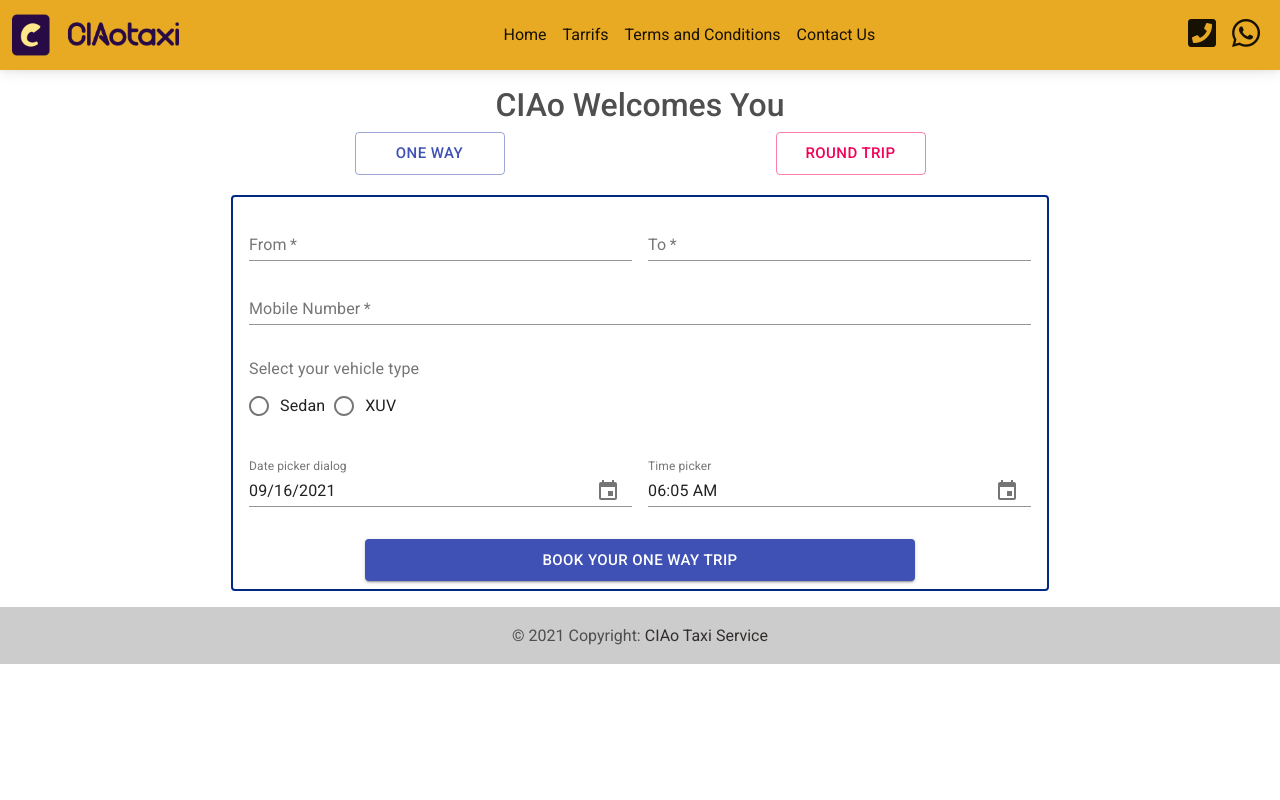
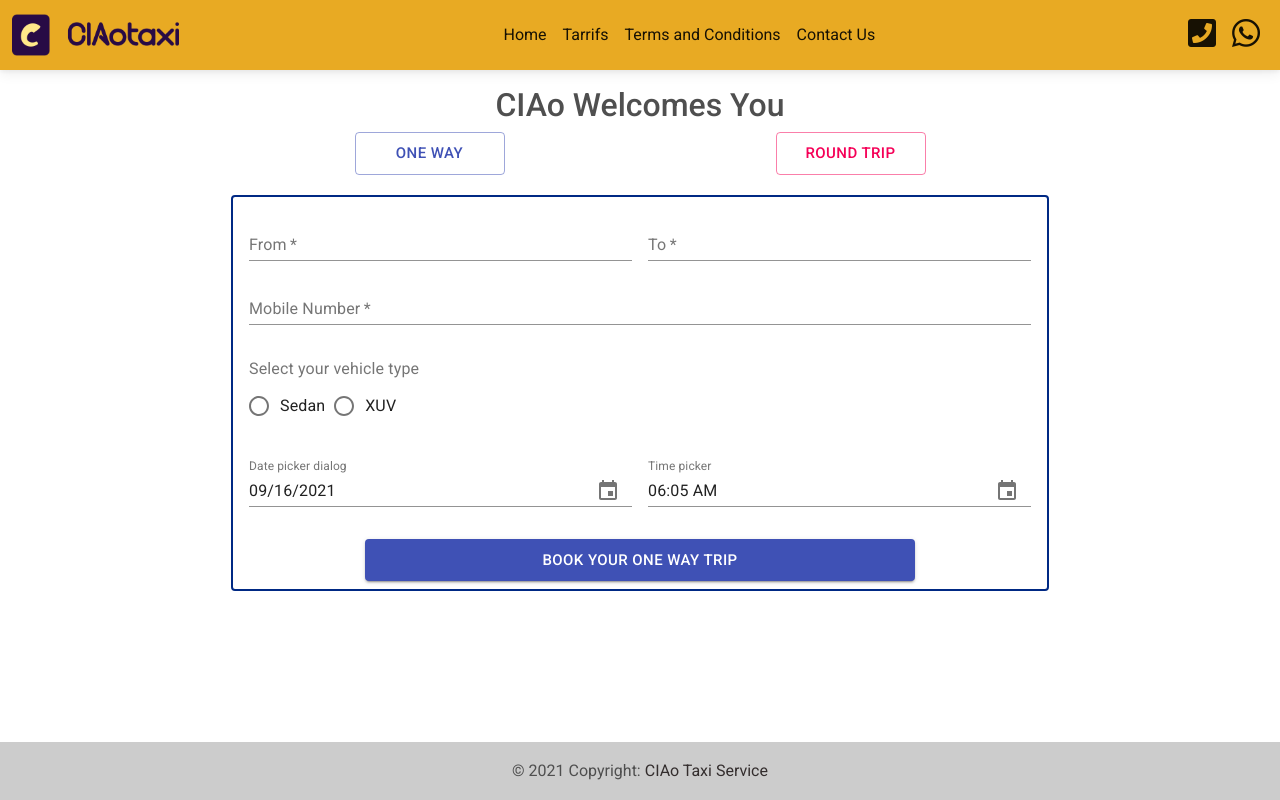
Before and after one commit to Mohanraj293/CIAotaxi, a React (Create React App) app: page / in a window 1280 px wide. Built offline with nearby package versions, Linux system fonts and the light colour scheme.

Commit message:
Footer is added in every page

```diff
--- a/package.json
+++ b/package.json
@@ -16,7 +16,7 @@
     "react-bootstrap": "^1.6.1",
     "react-dom": "^17.0.2",
     "react-router-dom": "^5.2.1",
-    "react-scripts": "4.0.3",
+    "react-scripts": "^5.0.1",
     "web-vitals": "^1.1.2"
   },
   "scripts": {
--- a/src/components/ContactUs.js
+++ b/src/components/ContactUs.js
@@ -1,5 +1,5 @@
 import React from "react";
-
+import Footer from "./Footer";
 import Navbar from "./Navbar";
 
 export default function ContactUs() {
@@ -74,6 +74,9 @@ export default function ContactUs() {
           </div>
         </div>
       </div>
+      <div>
+        <Footer />
+      </div>
     </div>
   );
 }
--- a/src/components/Footer.js
+++ b/src/components/Footer.js
@@ -10,7 +10,7 @@ export default function Footer() {
         background-color="light"
         className="text-center"
       >
-        <div className="p-3" style={{ backgroundColor: "rgba(0, 0, 0, 0.2)" }}>
+        <div className="p-3" style={{position: 'fixed', bottom: 0, width: '100%', backgroundColor: "rgba(0, 0, 0, 0.2)" }}>
           &copy; {new Date().getFullYear()} Copyright:{" "}
           <a className="text-dark" href="/#">
             CIAo Taxi Service
--- a/src/components/Tarrif.js
+++ b/src/components/Tarrif.js
@@ -1,6 +1,6 @@
 import React from "react";
 import { Table } from "react-bootstrap";
-
+import Footer from "./Footer";
 import Navbar from "./Navbar";
 
 export default function Tarrif() {
@@ -75,6 +75,9 @@ export default function Tarrif() {
           </tbody>
         </Table>
       </div>
+      <div>
+        <Footer />
+      </div>
     </div>
   );
 }
--- a/src/components/TermsAndConditions.js
+++ b/src/components/TermsAndConditions.js
@@ -1,5 +1,6 @@
 import React from "react";
 import Navbar from "./Navbar";
+import Footer from "./Footer";
 
 export default function TermsAndConditions() {
   document.title = "Terms And Conditions";
@@ -29,6 +30,9 @@ export default function TermsAndConditions() {
           Point(Places where we start).
         </li>
       </ul>
+      <div>
+        <Footer />
+      </div>
     </div>
   );
 }
```
Also changed, not shown: 1 other file (tests, documents, lock files or other folders).
